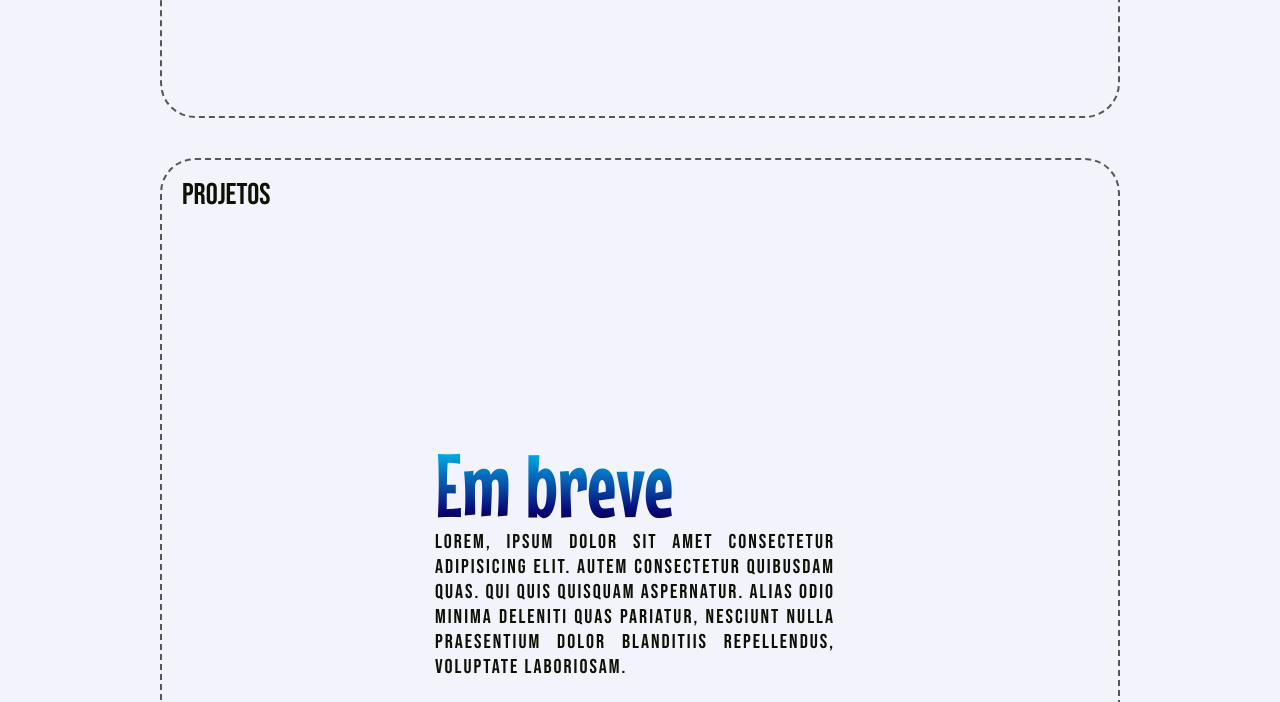
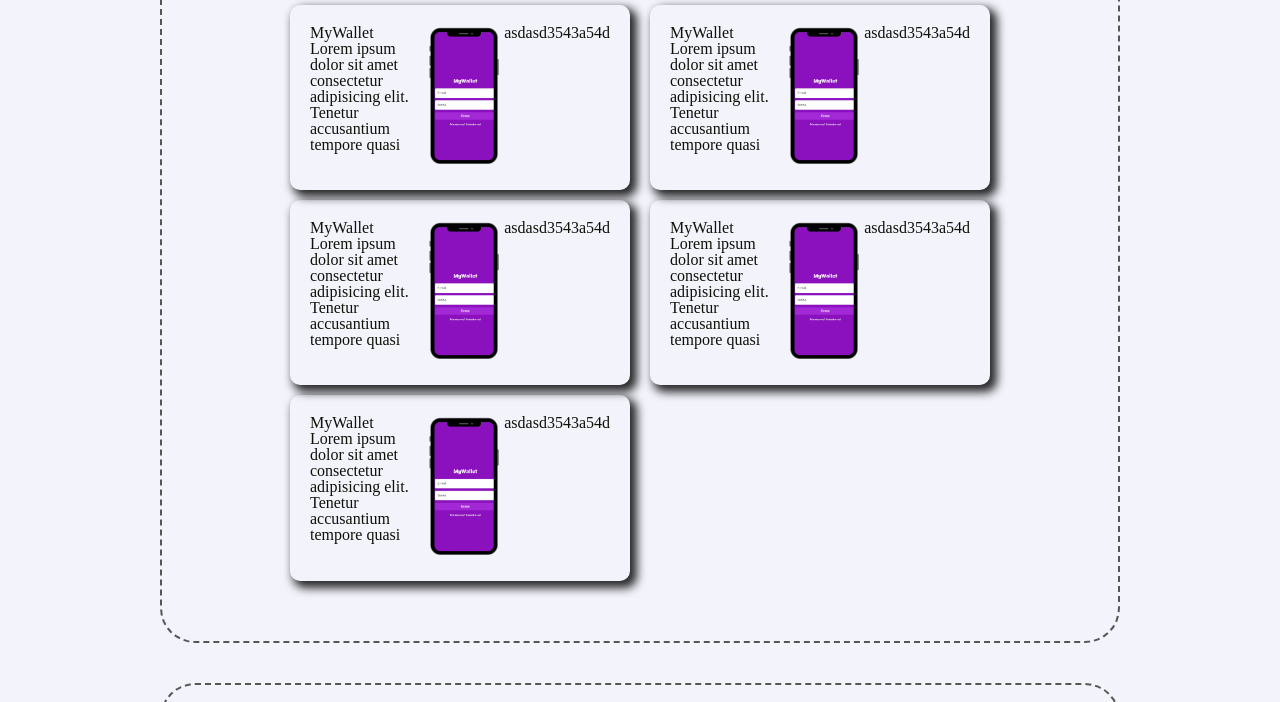
Before and after one commit to marcus-souza-soares/my-site, a plain HTML site: page index.html in a window 1280 px wide. Shown: the part 790-1492 px from the top of the page. Drawn offline with nearby package versions, Linux system fonts and the light colour scheme; a web font is replaced by a local one.

Commit message:
ajustes no layout

```diff
--- a/index.html
+++ b/index.html
@@ -37,7 +37,7 @@
                     <p>Olá! Sou desenvolvedor FULLSTACK JÚNIOR, formado pela DRIVEN EDUCATION e estou a procura de novos
                         desafios!</p>
                 </div>
-                <div class="imagem">
+                <div class="perfil">
                     <img src="./imgs/WhatsApp Image 2022-07-07 at 13.42.57.jpeg" alt="">
                 </div>
             </div>
@@ -58,13 +58,79 @@
         <section class="container projetos">
             <h1>Projetos</h1>
             <div class="content">
-                <div class="text">
-                    <h1>Em breve</h1>
-                    <p>
-                        Lorem, ipsum dolor sit amet consectetur adipisicing elit. Autem consectetur quibusdam quas. Qui
-                        quis quisquam aspernatur. Alias odio minima deleniti quas pariatur, nesciunt nulla praesentium
-                        dolor blanditiis repellendus, voluptate laboriosam.
-                    </p>
+                <div class="left">
+                    <div class="projeto-box">
+                        <span class="texto">
+                            <h1>MyWallet</h1>
+                            <p>Lorem ipsum dolor sit amet consectetur adipisicing elit. Tenetur accusantium
+                                tempore quasi
+                            </p>
+                        </span>
+                        <span class="imagem">
+                            <img src="./imgs/mywallet.png" alt="">
+                        </span>
+                        <div>
+                            asdasd3543a54d
+                        </div>
+                    </div>
+                    <div class="projeto-box">
+                        <span class="texto">
+                            <h1>MyWallet</h1>
+                            <p>Lorem ipsum dolor sit amet consectetur adipisicing elit. Tenetur accusantium
+                                tempore quasi
+                            </p>
+                        </span>
+                        <span class="imagem">
+                            <img src="./imgs/mywallet.png" alt="">
+                        </span>
+                        <div>
+                            asdasd3543a54d
+                        </div>
+                    </div>
+                    <div class="projeto-box">
+                        <span class="texto">
+                            <h1>MyWallet</h1>
+                            <p>Lorem ipsum dolor sit amet consectetur adipisicing elit. Tenetur accusantium
+                                tempore quasi
+                            </p>
+                        </span>
+                        <span class="imagem">
+                            <img src="./imgs/mywallet.png" alt="">
+                        </span>
+                        <div>
+                            asdasd3543a54d
+                        </div>
+                    </div>
+                </div>
+                <div class="right">
+                    <div class="projeto-box">
+                        <span class="texto">
+                            <h1>MyWallet</h1>
+                            <p>Lorem ipsum dolor sit amet consectetur adipisicing elit. Tenetur accusantium
+                                tempore quasi
+                            </p>
+                        </span>
+                        <span class="imagem">
+                            <img src="./imgs/mywallet.png" alt="">
+                        </span>
+                        <div>
+                            asdasd3543a54d
+                        </div>
+                    </div>
+                    <div class="projeto-box">
+                        <span class="texto">
+                            <h1>MyWallet</h1>
+                            <p>Lorem ipsum dolor sit amet consectetur adipisicing elit. Tenetur accusantium
+                                tempore quasi
+                            </p>
+                        </span>
+                        <span class="imagem">
+                            <img src="./imgs/mywallet.png" alt="">
+                        </span>
+                        <div>
+                            asdasd3543a54d
+                        </div>
+                    </div>
                 </div>
             </div>
         </section>
--- a/style.css
+++ b/style.css
@@ -5,10 +5,11 @@ html {
 }
 
 :root {
+    --top-color: #ffffff;
     --background-color: #f2f3fb;
     --text-color: #0D1207;
     --text-color-dark: #ffffff;
-    --dark-bg: #071120;
+    --dark-bg: #1c2007;
     --menu-font: 'Bebas Neue', cursive;
     --apresentacao-cor-fonte: -webkit-linear-gradient(90deg, rgba(2, 0, 36, 1) 0%, rgba(9, 9, 121, 1) 22%, rgba(0, 212, 255, 1) 100%);
 }
@@ -19,6 +20,7 @@ html {
 }
 
 body.dark {
+    --top-color: #1c2007;
     background-color: var(--dark-bg);
     color: var(--text-color-dark);
 }
@@ -32,12 +34,12 @@ body {
 }
 
 .top {
+    background-color: var(--top-color);
     align-items: center;
     max-width: 1000px;
     display: flex;
     flex-wrap: nowrap;
-    padding: 20px 20px 10px 20px;
-    margin: 10px auto;
+    padding: 10px 20px 10px 20px;
     justify-content: space-between;
     border-bottom: 2px solid #ff9d14b7;
     border-top: 2px solid #ff9d14b7;
@@ -139,8 +141,7 @@ main {
     border: 2px dashed rgb(88, 85, 85);
     border-radius: 35px;
     position: relative;
-    padding: 0 20px;
-    min-height: 800px;
+    height: auto;
     display: flex;
     flex-direction: column;
     justify-content: center;
@@ -148,7 +149,7 @@ main {
     margin: 20px;
 }
 
-.container > h1 {
+.container>h1 {
     font-family: var(--menu-font);
     font-size: 30px;
     position: absolute;
@@ -162,9 +163,9 @@ main {
     font-family: 'Kaushan Script', cursive;
 }
 
-.imagem img {
-    max-width: 20em;
-    max-height: 20rem;
+.perfil img {
+    max-width: 18em;
+    max-height: 18rem;
     border-radius: 40%;
     border: 2px solid var(--background-color);
     animation-name: translater;
@@ -174,7 +175,10 @@ main {
 }
 
 .content {
+    margin: 50px 20px;
     display: flex;
+    flex-wrap: wrap;
+    justify-content: center;
 }
 
 .text {
@@ -183,8 +187,8 @@ main {
     justify-content: space-between;
 }
 
-.content h1 {
-    font-size: 90px;
+.text h1 {
+    font-size: 80px;
     background: var(--apresentacao-cor-fonte);
     background-clip: text;
     -webkit-background-clip: text;
@@ -218,11 +222,11 @@ main {
 
 }
 
-.content .imagem {
+.content .perfil {
     border-radius: 30px;
 }
 
-.content p {
+.text p {
     font-size: 20px;
     letter-spacing: .1em;
     line-height: 25px;
@@ -247,9 +251,44 @@ i {
     margin: 15px 20px;
     font-size: 40px;
 }
+
+
+
+
+
+
+
+
+
+
+/* área de projetos */
+
+.rigth, .left {
+    width: auto;
+}
+.projeto-box {
+    display: flex;
+    width: 300px;
+    border-radius: 10px;
+    padding: 20px;
+    margin: 10px;
+    -webkit-box-shadow: 5px 5px 10px 2px rgba(0, 0, 0, 0.84);
+    box-shadow: 5px 5px 10px 2px rgba(0, 0, 0, 0.84);
+}
+
+.projeto-box span {
+    display: inline;
+}
+
+.projeto-box .imagem img {
+    max-width: 5em;
+    height: auto;
+}
+
 footer {
     background-color: inherit;
 }
+
 footer div {
     border-radius: 50%;
     background-color: inherit;
@@ -258,6 +297,7 @@ footer div {
     bottom: 10px;
     z-index: 1;
 }
+
 footer ion-icon {
     width: 1.5em;
     height: 1.5em;
@@ -299,7 +339,8 @@ footer ion-icon {
         -ms-transform: translateX(10px);
         transform: translateX(10px);
     }
-    .container{
+
+    .container {
         min-height: auto;
         margin-bottom: 40px;
     }
@@ -309,14 +350,11 @@ footer ion-icon {
     }
 
     .content {
-        margin-top: 40px;
+        margin-top: 50px;
         align-items: center;
-        width: 100%;
-        padding: 20px;
-        flex-direction: column;
     }
 
-    .content h1 {
+    .text h1 {
         text-align: center;
         font-size: 60px;
     }
@@ -326,11 +364,14 @@ footer ion-icon {
         text-align: center;
     }
 
-    .content img {
+    .perfil img {
         order: -1;
         margin-top: 20px;
         width: 100%;
         height: 100%;
     }
+    .projeto-box {
+        width: 80%;
+    }
 
 }
```
Also changed, not shown: imgs/mywallet.png (added).
